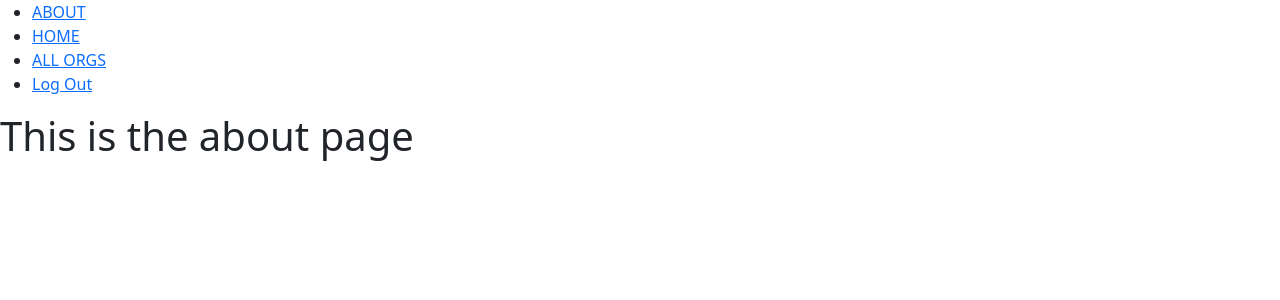
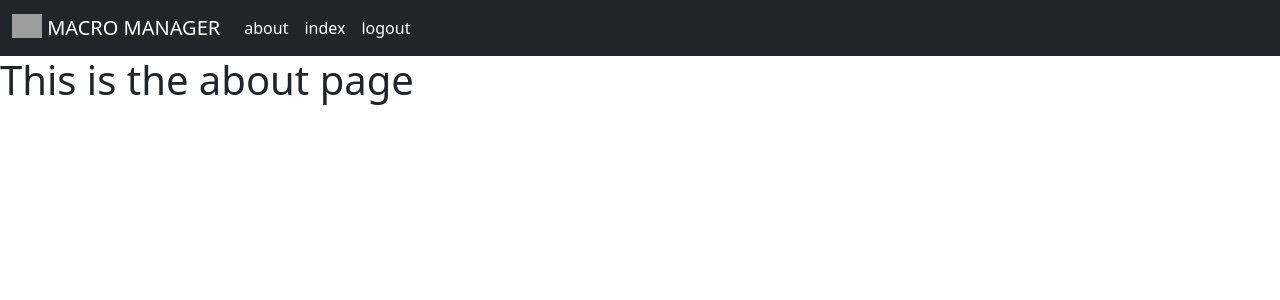
Before and after one commit to erictau/macromanager, a Django app: page /about/ in a window 1280 px wide. Shown: the top 300 px of the page. Run offline with Django 4.2, Linux system fonts and the light colour scheme; the visitor is signed in with stand-in values (Sample User, id 1); grey boxes are pictures that could not be loaded.

Commit message:
adds style to nav

```diff
--- a/main_app/templates/base.html
+++ b/main_app/templates/base.html
@@ -9,22 +9,42 @@
     <link rel="stylesheet" href="https://cdn.jsdelivr.net/npm/bootstrap@5.1.3/dist/css/bootstrap.min.css"
      integrity="sha384-1BmE4kWBq78iYhFldvKuhfTAU6auU8tT94WrHftjDbrCEXSU1oBoqyl2QvZ6jIW3" crossorigin="anonymous">
     <link rel="stylesheet" type="text/css" href="{% static 'css/style.css' %}">
+    <script defer src="https://cdn.jsdelivr.net/npm/bootstrap@5.2.0-beta1/dist/js/bootstrap.bundle.min.js"></script>
 </head>
 <body>
     <header>
-        <nav>
-            <ul>
-                <li><a href="{% url 'about' %}">ABOUT</a></li>
-            {% if user.is_authenticated %}
-                <li><a href="{% url 'home' %}">HOME</a></li>
-                <li><a href="{% url 'index' %}">ALL ORGS</a></li>
-                <li><a href="{% url 'logout' %}">Log Out</a></li>
-            {% else %}
-                <li><a href="{% url 'signup' %}">Sign Up</a></li>
-                <li><a href="{% url 'login' %}">Log In</a></li>
-            {% endif %}
-            </ul>
-        </nav>
+        <nav class="navbar navbar-expand-lg navbar-dark bg-dark">
+            <div class="container-fluid">
+                <a class="navbar-brand" href="{% url 'home' %}">
+                    <img src="/docs/5.2/assets/brand/bootstrap-logo.svg" alt="" width="30" height="24" class="d-inline-block align-text-top">
+                    MACRO MANAGER
+                  </a>
+              <button class="navbar-toggler" type="button" data-bs-toggle="collapse" data-bs-target="#navbarSupportedContent" aria-controls="navbarSupportedContent" aria-expanded="false" aria-label="Toggle navigation">
+                <span class="navbar-toggler-icon"></span>
+              </button>
+              <div class="collapse navbar-collapse" id="navbarSupportedContent">
+                <ul class="navbar-nav me-auto mb-2 mb-lg-0">
+                  <li class="nav-item">
+                    <a class="nav-link active" aria-current="page" href="{% url 'about' %}">about</a>
+                  </li>
+                  {% if user.is_authenticated %}
+                  <li class="nav-item">
+                    <a class="nav-link active" aria-current="page" href="{% url 'index' %}">index</a>
+                  </li>
+                  <li class="nav-item">
+                    <a class="nav-link active" aria-current="page" href="{% url 'logout' %}">logout</a>
+                  </li>
+                  {% else %}
+                  <li class="nav-item">
+                    <a class="nav-link active" aria-current="page" href="{% url 'signup' %}">signup</a>
+                  </li>
+                  <li class="nav-item">
+                    <a class="nav-link active" aria-current="page" href="{% url 'login' %}">login</a>
+                  </li>
+                  {% endif %}
+              </div>
+            </div>
+          </nav>
     </header>
     <main>
         {% block content %}
```
